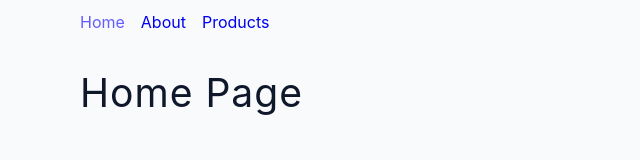
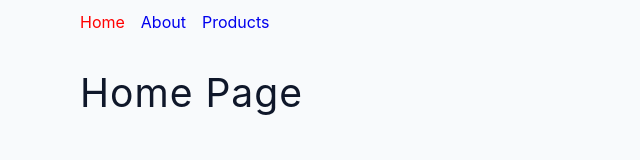
Before and after one commit to hungbui7690/react-tutorials, a React (Vite) app in the folder client/: page / in a window 1280 px wide. Shown: the top 160 px of the page, without its empty margins (0-640 px from the left). Built offline with nearby package versions, Linux system fonts and the light colour scheme.

Commit message:
React Router V6: NavLink P2: style

```diff
--- a/client/src/components/StyledNavbar.jsx
+++ b/client/src/components/StyledNavbar.jsx
@@ -1,10 +1,18 @@
 import { NavLink } from 'react-router-dom'
 
-// (1) go to SharedLayout.jsx
 const StyledNavbar = () => {
   return (
     <nav className='navbar'>
-      <NavLink to='/'>Home</NavLink>
+      {/* (1) add style > be careful with {isActive} > must have {}  */}
+      <NavLink
+        to='/'
+        style={({ isActive }) => {
+          return { color: isActive ? 'red' : 'blue' }
+        }}
+      >
+        Home
+      </NavLink>
+
       <NavLink to='/about'>About</NavLink>
       <NavLink to='/products'>Products</NavLink>
     </nav>
--- a/client/src/pages/SharedLayout.jsx
+++ b/client/src/pages/SharedLayout.jsx
@@ -1,6 +1,4 @@
 import { Link, Outlet } from 'react-router-dom'
-
-// (2)
 import StyledNavbar from '../components/StyledNavbar'
 
 const SharedLayout = () => {
```
Also changed, not shown: client/src/App.jsx (+2 -9 lines).
